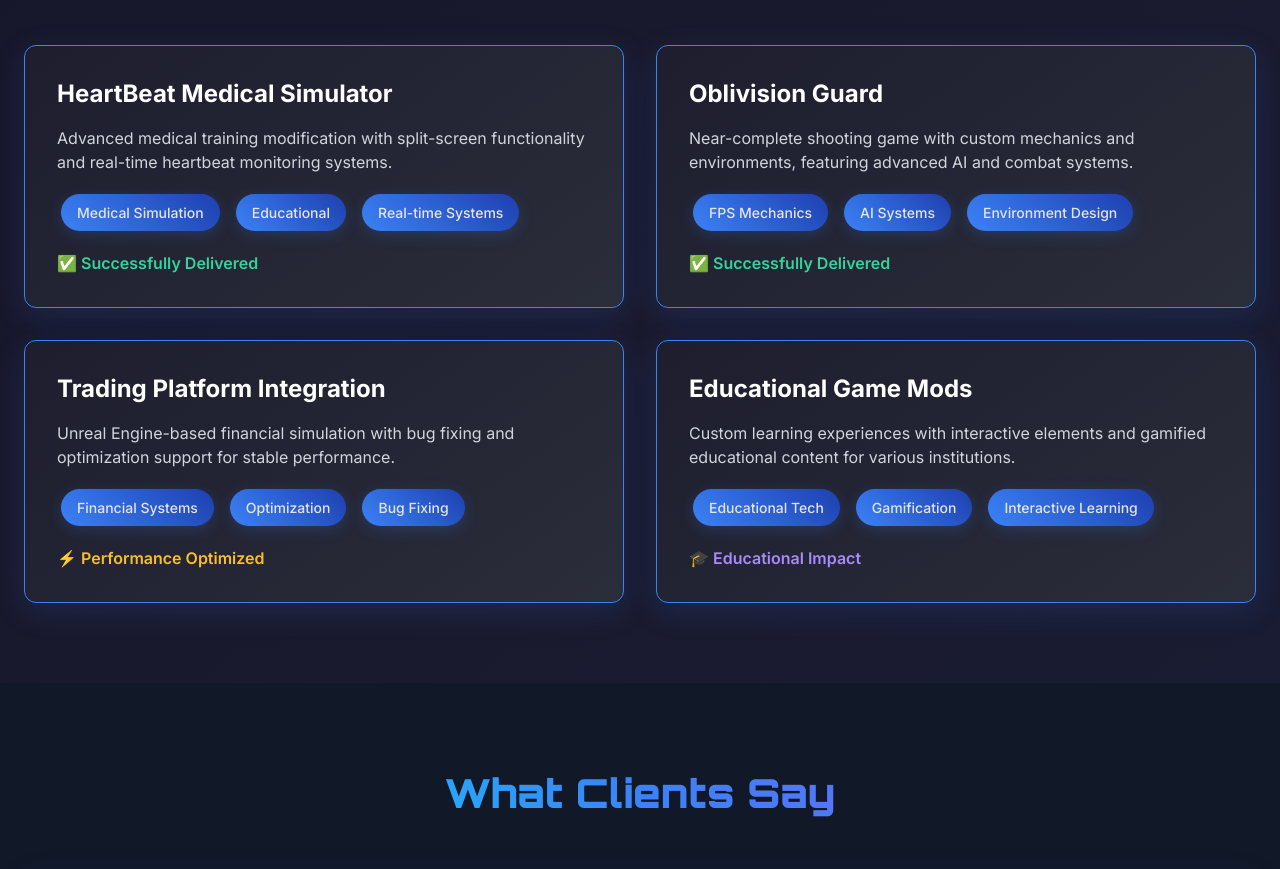
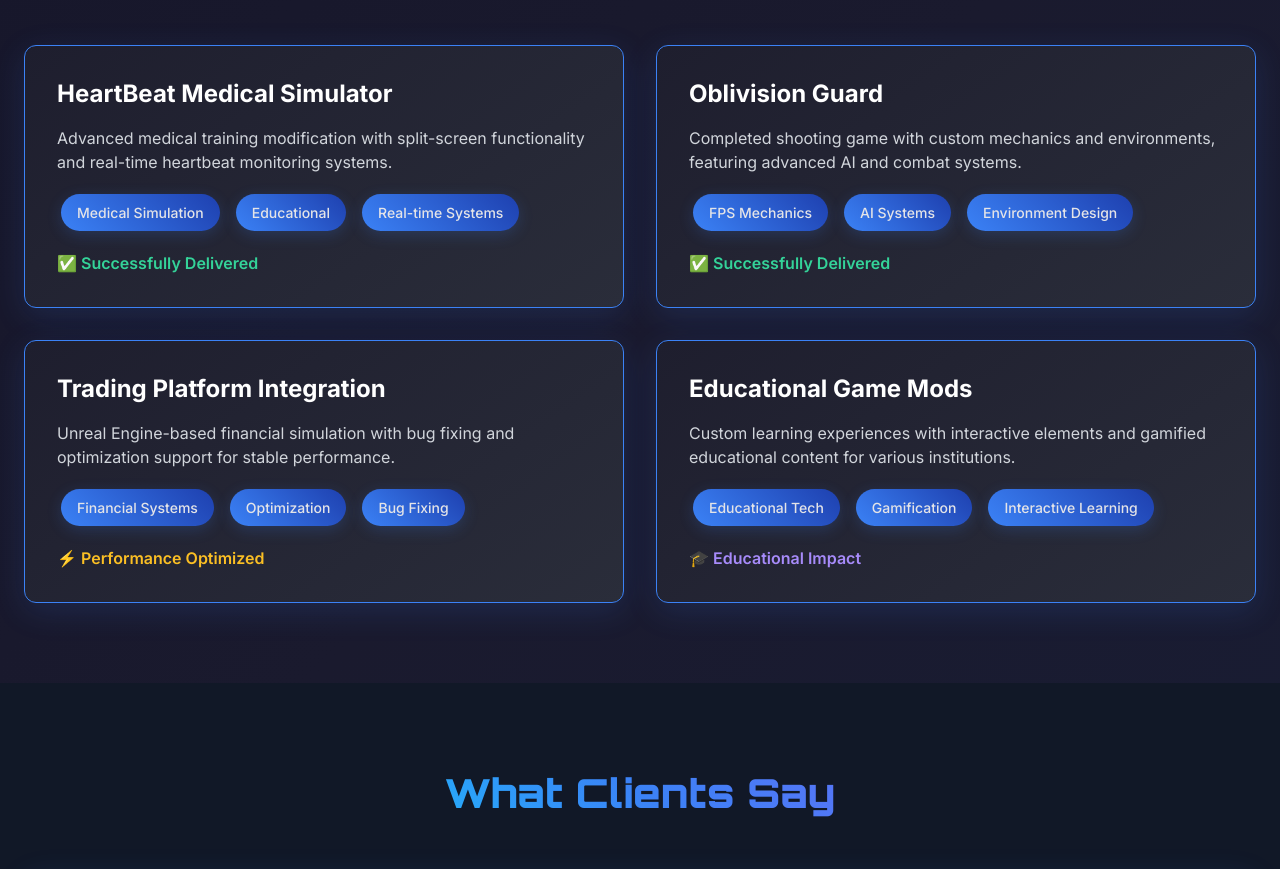
Before and after one commit to lukasweber-gaming/portfolio, a plain HTML site: page index.html in a window 1280 px wide. Shown: the part 2792-3661 px from the top of the page. Drawn offline with nearby package versions, Linux system fonts and the light colour scheme.

Commit message:
Update index.html

```diff
--- a/index.html
+++ b/index.html
@@ -362,7 +362,7 @@
 
                 <div class="cyber-card p-8 rounded-xl">
                     <h3 class="text-2xl font-bold text-white mb-4">Oblivision Guard</h3>
-                    <p class="text-gray-300 mb-4">Near-complete shooting game with custom mechanics and environments, featuring advanced AI and combat systems.</p>
+                    <p class="text-gray-300 mb-4">Completed shooting game with custom mechanics and environments, featuring advanced AI and combat systems.</p>
                     <div class="flex flex-wrap gap-2 mb-4">
                         <span class="skill-badge">FPS Mechanics</span>
                         <span class="skill-badge">AI Systems</span>
```
